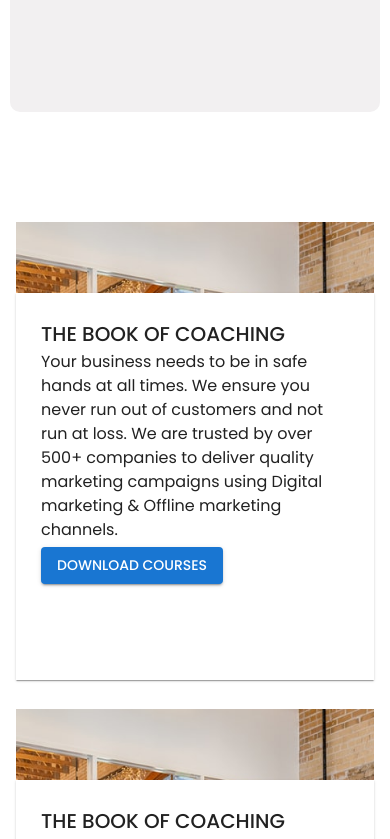
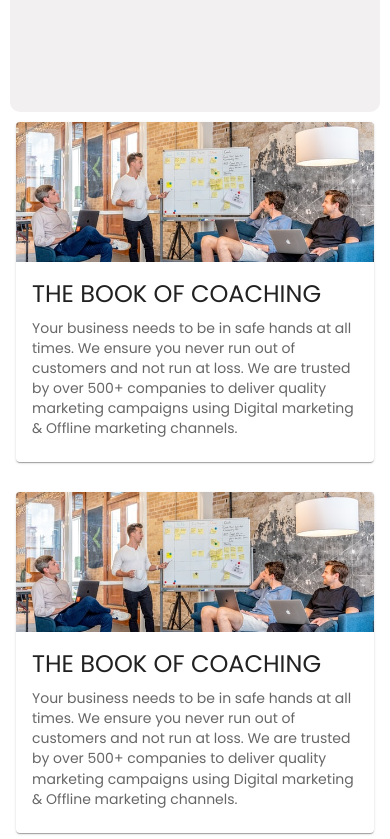
Before and after one commit to haideru448/Mui-simple-boilerplate, a React (Create React App) app: page / in a window 390 px wide. Shown: the part 1800-2639 px from the top of the page. Built offline with nearby package versions, Linux system fonts and the light colour scheme.

Commit message:
card issue small screen

```diff
--- a/src/components/AboutUs.js
+++ b/src/components/AboutUs.js
@@ -4,6 +4,12 @@ import bestTeams from '../images/bestTeams.jpg';
 import useStyles from '../styles/styles';
 import Container from '@mui/material/Container';
 import useMediaQuery from '@mui/material/useMediaQuery';
+// import Card from '@mui/material/Card';
+import CardActions from '@mui/material/CardActions';
+import CardContent from '@mui/material/CardContent';
+import CardMedia from '@mui/material/CardMedia';
+// import Button from '@mui/material/Button';
+// import Typography from '@mui/material/Typography';
 
 const data = [0, 1];
 
@@ -12,26 +18,27 @@ const AboutUs = () => {
   const isSmall = useMediaQuery('(max-width:678px)');
 
   return (
-    <Box sx={{ marginBottom:isSmall ? '200px': '100px' }}>
+    <Box sx={{ marginBottom: isSmall ? '200px' : '100px' }}>
       {data.map((data, index) => {
         return (
-          <Container>
+          <Container sx={{mb:'30px'}}>
+            {!isSmall ? (
               <Box
                 sx={{
                   backgroundImage: `url(${bestTeams})`,
                   width: '100%',
                   display: 'grid',
-                mt:isSmall && '100px',
+                  mt: isSmall && '100px',
 
                   backgroundSize: isSmall && 'cover',
                 }}>
                 <Card
                   sx={{
                     background: 'white',
-                  ml: !isSmall ? (index === 0 || index % 2 === 0) && '50%':'0%',
-                  mt:isSmall && '20%',
+                    ml: !isSmall ? (index === 0 || index % 2 === 0) && '50%' : '0%',
+                    mt: isSmall && '20%',
 
-                  mr: !isSmall ? index % 2 !== 0 && '50%':'0%',
+                    mr: !isSmall ? index % 2 !== 0 && '50%' : '0%',
                     height: '100%',
                     borderRadius: '0',
                     p: '25px',
@@ -40,8 +47,8 @@ const AboutUs = () => {
                   <Typography variant='h6'>THE BOOK OF COACHING</Typography>
 
                   <Typography variant='p'>
-                  Your business needs to be in safe hands at all times. We ensure you never run out of customers and not
-                  run at loss. We are trusted by over 500+ companies to deliver quality marketing campaigns using
+                    Your business needs to be in safe hands at all times. We ensure you never run out of customers and
+                    not run at loss. We are trusted by over 500+ companies to deliver quality marketing campaigns using
                     Digital marketing & Offline marketing channels.
                   </Typography>
                   <Button variant='contained' color='primary' sx={{ display: 'block', mt: '5px' }}>
@@ -104,6 +111,30 @@ const AboutUs = () => {
          </Grid>
        </Box> */}
               </Box>
+            ) : (
+              <Card sx={{ width: '100%' }}>
+                <CardMedia
+                  component='img'
+                  alt='green iguana'
+                  height='140'
+                  image={bestTeams}
+                />
+                <CardContent>
+                  <Typography gutterBottom variant='h5' component='div'>
+                  THE BOOK OF COACHING
+                  </Typography>
+                  <Typography variant='body2' color='text.secondary'>
+                  Your business needs to be in safe hands at all times. We ensure you never run out of customers and
+                    not run at loss. We are trusted by over 500+ companies to deliver quality marketing campaigns using
+                    Digital marketing & Offline marketing channels.
+                  </Typography>
+                </CardContent>
+                {/* <CardActions>
+                  <Button size='small'>Share</Button>
+                  <Button size='small'>Learn More</Button>
+                </CardActions> */}
+              </Card>
+            )}
           </Container>
         );
       })}
```
Lines whose indentation alone changed are shown as unchanged.
